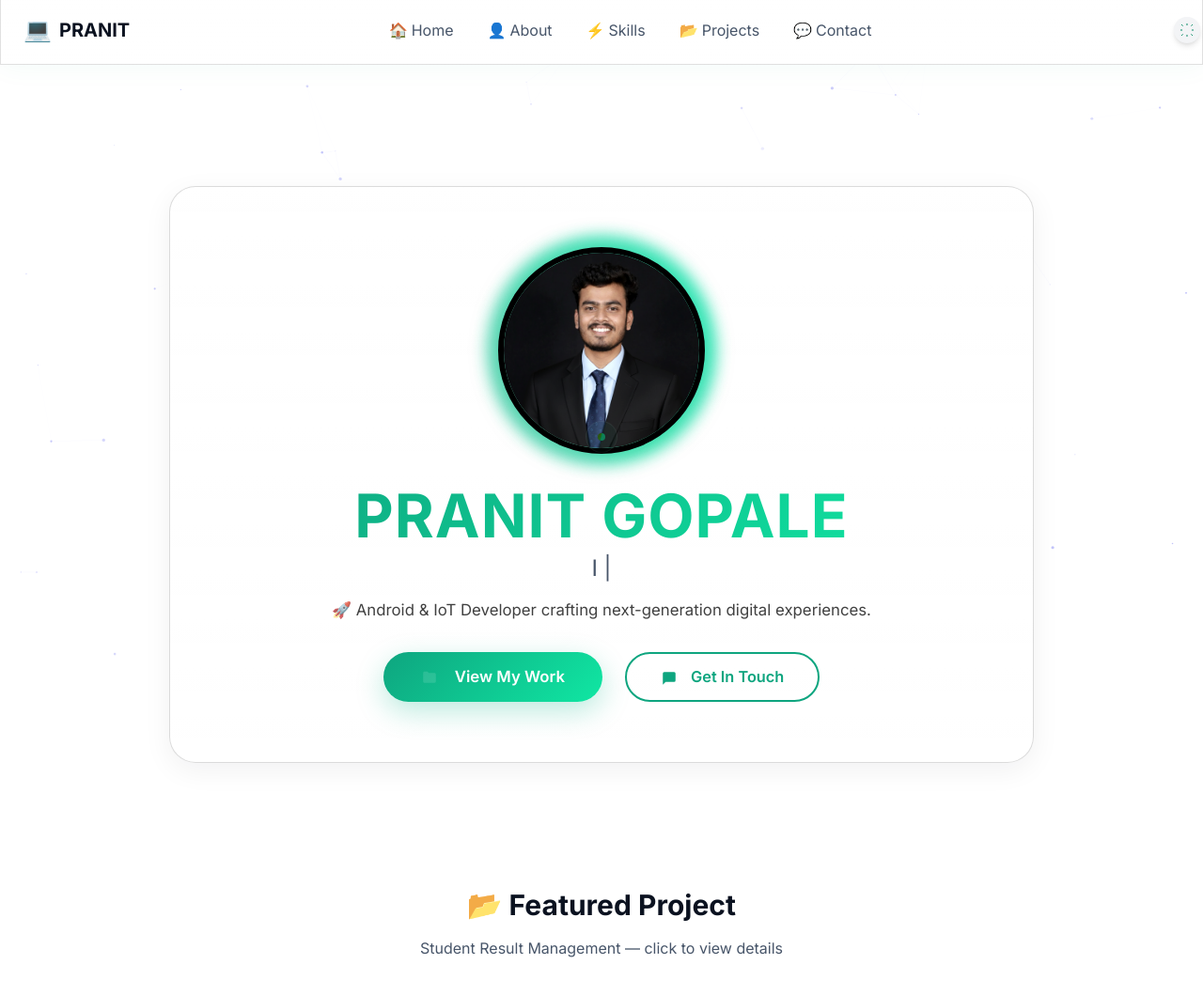
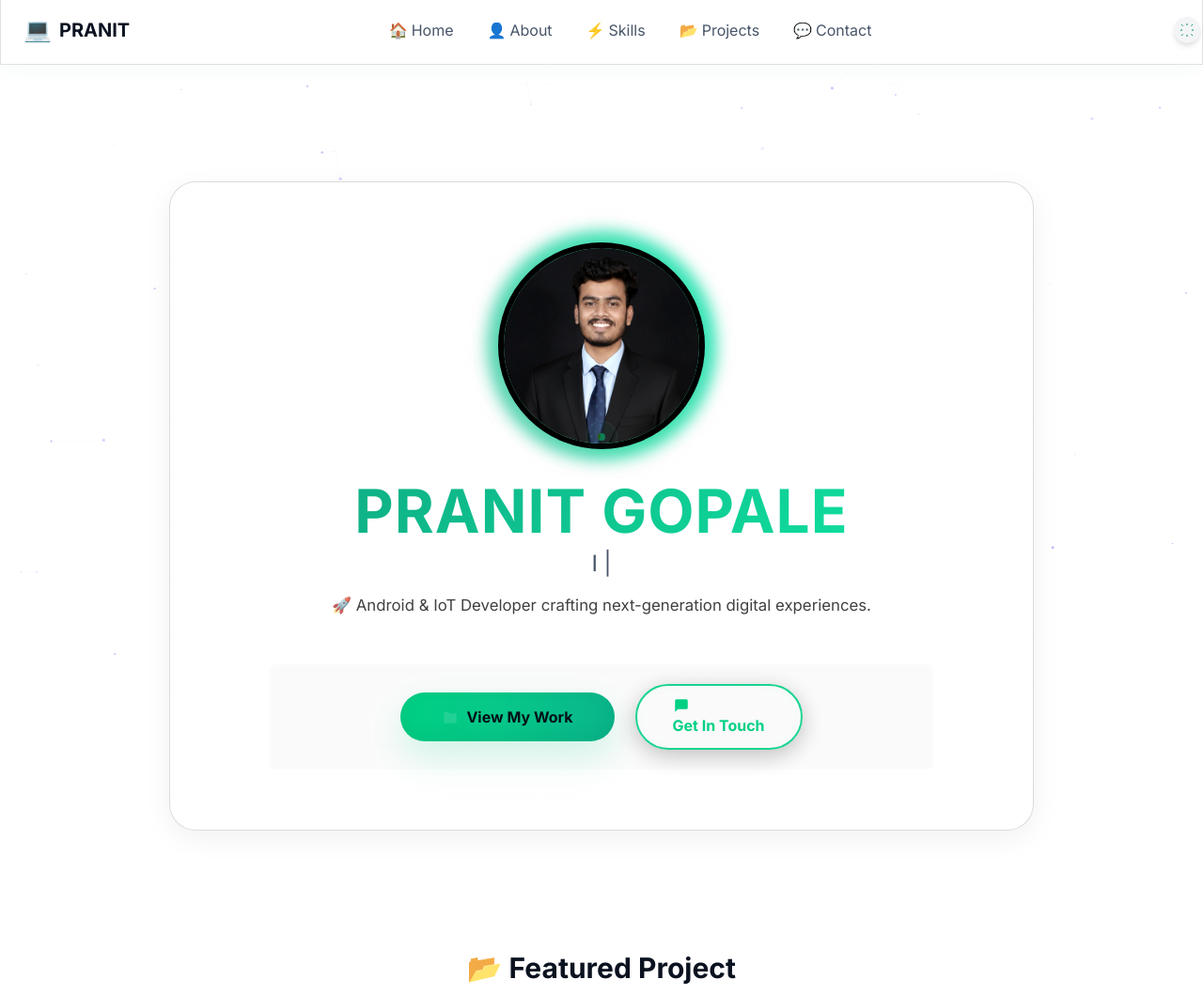
Before and after one commit to thepranit45/Portfolio_Render, a Django app: page / in a window 1280 px wide. Shown: the top 1059 px of the page at 94% size. Run offline with Django 5.2, Linux system fonts and the light colour scheme; some libraries are stand-ins or nearby versions.

Commit message:
hero: place CTAs inside bordered cta-box and style buttons to match reference

```diff
--- a/portfolio/static/portfolio/css/main.css
+++ b/portfolio/static/portfolio/css/main.css
@@ -386,6 +386,50 @@ section h3 {
 .glass-hero h1 { letter-spacing: 1px; font-weight: 800; }
 .glass-hero p.lead { max-width: 760px; margin: 0.75rem auto 1.25rem; }
 
+/* CTA box (white-outlined rectangle) */
+.cta-box {
+    border: 3px solid rgba(255,255,255,0.12);
+    padding: 18px 26px;
+    border-radius: 6px;
+    background: rgba(0,0,0,0.02);
+    width: min(720px, 86%);
+    margin-top: 18px;
+}
+.cta-inner {
+    display:flex;
+    align-items:center;
+    justify-content:center;
+    gap:22px;
+}
+
+/* refine button visuals to match reference */
+.btn-primary {
+    padding: 14px 44px;
+    background: linear-gradient(90deg, #00d084 0%, #07c889 45%, #09b58a 100%);
+    border-radius: 999px;
+    box-shadow: 0 16px 40px rgba(0,208,132,0.18), inset 0 -6px 20px rgba(0,0,0,0.06);
+    color: #021017;
+    font-weight: 700;
+}
+.btn-primary svg { filter: drop-shadow(0 3px 8px rgba(0,0,0,0.25)); }
+
+.btn-secondary {
+    padding: 12px 38px;
+    border-radius: 999px;
+    border: 2px solid rgba(0,208,132,0.9);
+    background: transparent;
+    color: #00d084;
+    box-shadow: 0 6px 24px rgba(0,0,0,0.24), inset 0 0 18px rgba(0,208,132,0.03);
+    font-weight: 700;
+}
+.btn-secondary:hover { background: rgba(0,208,132,0.06); color: #dffbf0; }
+
+@media (max-width: 640px) {
+    .cta-box { padding: 12px 14px; }
+    .cta-inner { gap: 12px; flex-direction:column; }
+    .btn-primary, .btn-secondary { width: 100%; text-align:center; }
+}
+
 /* Hologram Effect */
 .hologram {
     position: relative;
--- a/portfolio/templates/portfolio/home.html
+++ b/portfolio/templates/portfolio/home.html
@@ -30,17 +30,20 @@
 
       <p class="lead">🚀 Android & IoT Developer crafting next-generation digital experiences.</p>
 
-      <div class="mt-8 flex justify-center gap-6 flex-wrap hero-ctas">
+      <div class="mt-8 flex justify-center">
+        <div class="cta-box">
+          <div class="cta-inner">
             <a href="https://github.com/thepranit45" target="_blank" rel="noopener" class="btn-primary">
-          <!-- folder SVG -->
-          <svg width="18" height="18" viewBox="0 0 24 24" fill="none" xmlns="http://www.w3.org/2000/svg"><path d="M3 7C3 5.89543 3.89543 5 5 5H9L11 7H19C20.1046 7 21 7.89543 21 9V19C21 20.1046 20.1046 21 19 21H5C3.89543 21 3 20.1046 3 19V7Z" stroke="rgba(0,0,0,0.05)" stroke-width="0" fill="rgba(255,255,255,0.12)"/></svg>
+              <svg width="18" height="18" viewBox="0 0 24 24" fill="none" xmlns="http://www.w3.org/2000/svg" aria-hidden="true"><path d="M3 7C3 5.89543 3.89543 5 5 5H9L11 7H19C20.1046 7 21 7.89543 21 9V19C21 20.1046 20.1046 21 19 21H5C3.89543 21 3 20.1046 3 19V7Z" stroke="rgba(0,0,0,0.05)" stroke-width="0" fill="rgba(255,255,255,0.12)"/></svg>
               <span>View My Work</span>
             </a>
+
             <a href="https://wa.me/9970343289" target="_blank" rel="noopener" class="btn-secondary">
-          <!-- chat SVG -->
-          <svg width="18" height="18" viewBox="0 0 24 24" fill="none" xmlns="http://www.w3.org/2000/svg"><path d="M21 15a2 2 0 0 1-2 2H7l-4 4V5a2 2 0 0 1 2-2h14a2 2 0 0 1 2 2v10z" fill="currentColor"/></svg>
+              <svg width="18" height="18" viewBox="0 0 24 24" fill="none" xmlns="http://www.w3.org/2000/svg" aria-hidden="true"><path d="M21 15a2 2 0 0 1-2 2H7l-4 4V5a2 2 0 0 1 2-2h14a2 2 0 0 1 2 2v10z" fill="currentColor"/></svg>
               <span>Get In Touch</span>
             </a>
+          </div>
+        </div>
       </div>
     </div>
   </div>
```
Lines whose indentation alone changed are shown as unchanged.
